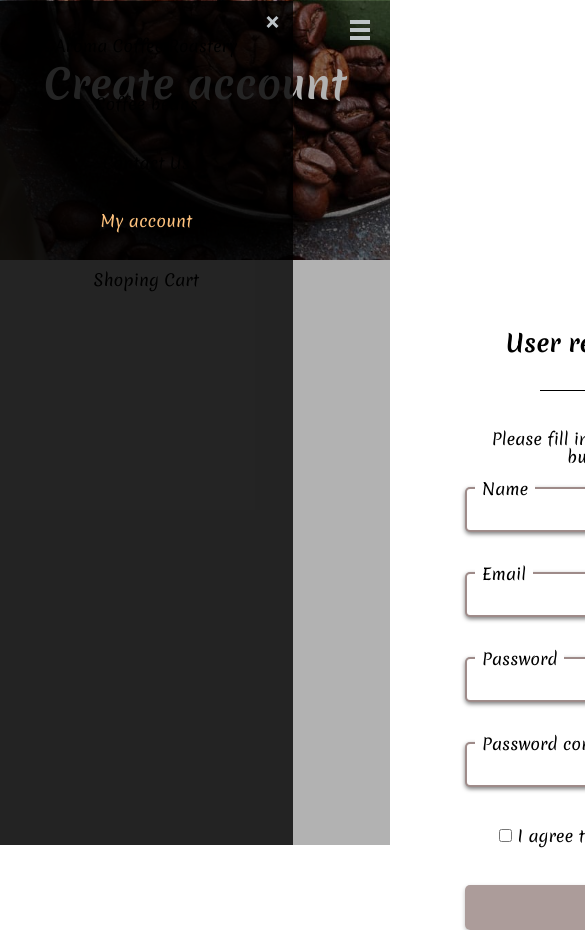
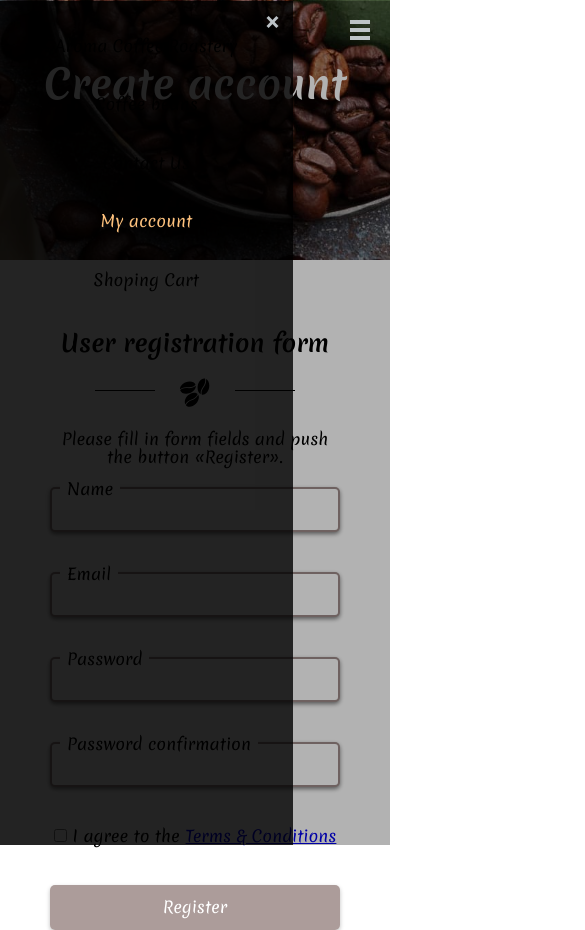
Before and after one commit to awwwrina/coffee-shop-app, a React (Create React App) app: page /registration in a window 390 px wide. Shown: the top 930 px of the page, 585 px wide, since content can reach past the window. Built offline with nearby package versions, Linux system fonts and the light colour scheme.

Commit message:
Registration.js adapted for mobile devices

```diff
--- a/src/components/pages/registration/registration.scss
+++ b/src/components/pages/registration/registration.scss
@@ -4,17 +4,16 @@
 
 .registration {
     margin: 0 auto ;
-    width: 1280px;
     text-align: center;
     &__text {
-        width: 350px;
+        width: 290px;
         margin: 20px auto;
     }
     .title {
         margin-top: 70px;
     }
     .form {
-        width: 350px;
+        width: 290px;
         display: grid;
         grid-template-rows: repeat(5, (auto 40px)) auto;
         &__name {
```
